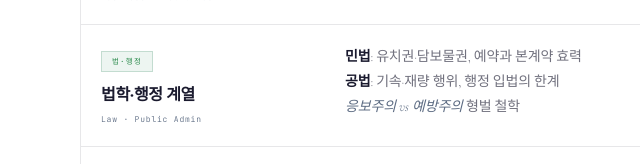
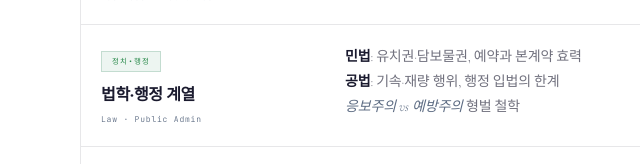
Before and after one commit to aquabluevictory/Kor-sanggibu2, a plain HTML site: page index.html in a window 1280 px wide. Shown: the part 8275-8439 px from the top of the page, 0-640 px from the left. Drawn offline with nearby package versions, Linux system fonts and the light colour scheme; a web font is replaced by a local one.

```diff
--- a/index.html
+++ b/index.html
@@ -1575,7 +1575,7 @@
         <div class="tx-row"><div><div class="tx-badge bd-med">의·치·약·한</div><div class="tx-dept">의생명 계열</div><div class="tx-dept-sub">Medicine · Pharmacy</div></div><div class="tx-cell"><strong>면역·바이러스</strong>: 항원-항체 반응, PCR 원리, 역전사 효소<br><strong>대사·생리</strong>: 케톤체 에너지, 혈액 응고, 심박출량 조절<br><em>MRI·초음파 물리 기초</em>까지 확장</div><div class="tx-cell">복잡한 인과 연쇄 파악 —<br>원인→기전→결과의 3단 구조 추적</div></div>
         <div class="tx-row"><div><div class="tx-badge bd-cs">IT·반도체</div><div class="tx-dept">컴퓨터공학 계열</div><div class="tx-dept-sub">CS · AI · Semiconductor</div></div><div class="tx-cell"><strong>알고리즘</strong>: 허프만 코딩, 해시 함수, CPU 스케줄링<br><strong>신경망</strong>: 퍼셉트론, RNN·CNN 학습 원리<br><em>TCP/IP, 오류 정정 부호</em> 등 네트워크 원리</div><div class="tx-cell">기술 메커니즘 시각화 —<br>추상 알고리즘을 단계별 흐름으로 재구성</div></div>
         <div class="tx-row"><div><div class="tx-badge bd-biz">상경·통계</div><div class="tx-dept">경영·경제 계열</div><div class="tx-dept-sub">Business · Economics</div></div><div class="tx-cell"><strong>거시경제</strong>: 환율 오버슈팅, 브레턴우즈 체제<br><strong>금융</strong>: BIS 자기자본비율, 파생상품 위험 관리<br><em>베이즈 정리, 내쉬 균형</em> 등 수리 경제</div><div class="tx-cell">수치 해석·논리 추론 —<br>그래프·지표를 정성적 논거로 변환</div></div>
-        <div class="tx-row"><div><div class="tx-badge bd-law">법·행정</div><div class="tx-dept">법학·행정 계열</div><div class="tx-dept-sub">Law · Public Admin</div></div><div class="tx-cell"><strong>민법</strong>: 유치권·담보물권, 예약과 본계약 효력<br><strong>공법</strong>: 기속·재량 행위, 행정 입법의 한계<br><em>응보주의 vs 예방주의</em> 형벌 철학</div><div class="tx-cell">정의(定義)의 엄밀성 —<br>개념의 경계를 정확히 구획하는 분석력</div></div>
+        <div class="tx-row"><div><div class="tx-badge bd-law">정치•행정</div><div class="tx-dept">법학·행정 계열</div><div class="tx-dept-sub">Law · Public Admin</div></div><div class="tx-cell"><strong>민법</strong>: 유치권·담보물권, 예약과 본계약 효력<br><strong>공법</strong>: 기속·재량 행위, 행정 입법의 한계<br><em>응보주의 vs 예방주의</em> 형벌 철학</div><div class="tx-cell">정의(定義)의 엄밀성 —<br>개념의 경계를 정확히 구획하는 분석력</div></div>
         <div class="tx-row"><div><div class="tx-badge bd-eng">전자·기계·소재</div><div class="tx-dept">공학 계열</div><div class="tx-dept-sub">Engineering · Materials</div></div><div class="tx-cell"><strong>정밀 기기</strong>: 어라운드 뷰 영상 합성, 자이로 센서<br><strong>광학·소재</strong>: 렌즈 수차 교정, CCD/CMOS 광전 효과<br><em>리튬 이온 배터리 충방전, 박막 증착</em></div><div class="tx-cell">작동 원리 재현 —<br>물리 법칙에서 제품 설계까지의 경로 추적</div></div>
         <div class="tx-row"><div><div class="tx-badge bd-hum">인문·예술</div><div class="tx-dept">인문·철학 계열</div><div class="tx-dept-sub">Humanities · Arts</div></div><div class="tx-cell"><strong>서양철학</strong>: 법실증주의 vs 자연법, 공리주의 비판<br><strong>미학·인지</strong>: 서사 구조 이론, 인지 심리학<br><em>동서양 사상 비교, 근대 미술 비평</em></div><div class="tx-cell">추상 개념 구체화 —<br>철학 명제를 현실 사례에 적용하는 사유</div></div>
       </div>
```
